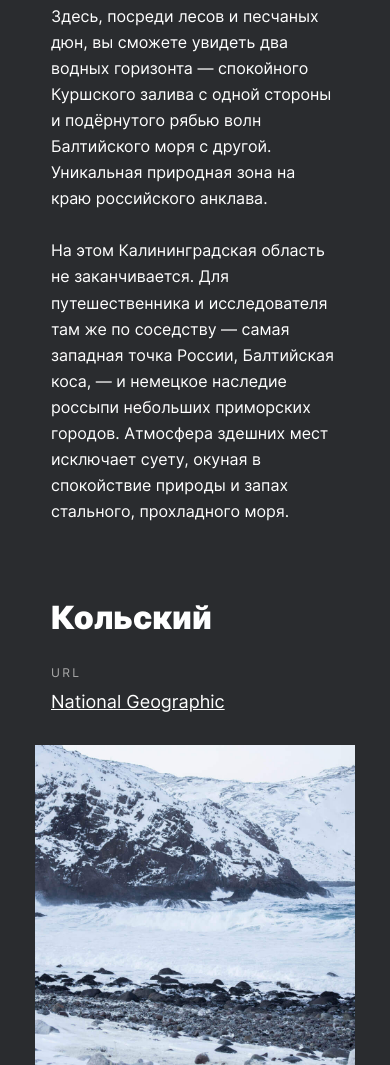
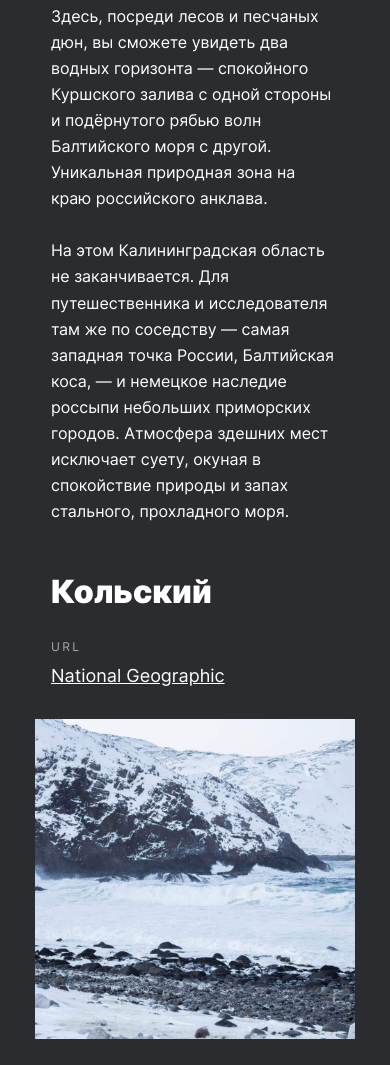
Before and after one commit to batkich/russian-travel, a plain HTML site: page index.html in a window 390 px wide. Shown: the part 4721-5786 px from the top of the page. Drawn offline with Linux system fonts and the light colour scheme; files whose address does not match are found by name.

Commit message:
Исправлены отступы, на ревью 3

```diff
--- a/blocks/content/content.css
+++ b/blocks/content/content.css
@@ -22,6 +22,27 @@
   }
 }
 
+@media screen and (max-width: 860px) {
+  .content {
+    grid-template-areas:
+    ". lead ."
+    "intro intro intro"
+    "photo-grid photo-grid photo-grid"
+    "places places places"
+    "covert covert covert";
+  }
+}
+
+@media screen and (max-width: 768px) {
+  .content {
+    grid-template-areas:
+    ". lead ."
+    ". intro ."
+    "photo-grid photo-grid photo-grid"
+    ". places ."
+    "covert covert covert";
+  }
+}
 @media all and (max-width: 320px) {
   .content {
     grid-template-columns: fit-content(320px);
--- a/blocks/intro/intro.css
+++ b/blocks/intro/intro.css
@@ -5,13 +5,6 @@
   padding-top: 92px;
   padding-bottom: 92px;
   align-self: start;
-}
-
-@media screen and (max-width: 1024px) {
-  .intro {
-    padding-left: 48px;
-    padding-right: 48px;
-  }
 }
 
 @media screen and (max-width: 960px) {
--- a/blocks/lead/lead.css
+++ b/blocks/lead/lead.css
@@ -19,7 +19,6 @@
 @media screen and (max-width: 1024px) {
   .lead{
     grid-template-columns: fit-content(928px);
-    padding: 0 48px;
   }
 }
 
--- a/blocks/place/__text/place__text.css
+++ b/blocks/place/__text/place__text.css
@@ -13,4 +13,8 @@
   .place__text {
     font-size: 16px;
   }
+
+  .place__text:last-of-type {
+    padding-bottom: 0;
+  }
 }
--- a/blocks/place/place.css
+++ b/blocks/place/place.css
@@ -22,12 +22,12 @@
   }
 }
 
-@media screen and (max-width: 950px) {
+@media screen and (max-width: 1022px) {
   .place {
     grid-template-columns: fit-content(340px) fit-content(352px);
     grid-template-rows: repeat(3, minmax(min-content, max-content));
     column-gap: 28px;
-    padding-top: 73px;
+    padding-top: 25px;
   }
 }
 
--- a/blocks/places/places.css
+++ b/blocks/places/places.css
@@ -6,20 +6,27 @@
   display: flex;
   flex-wrap: wrap;
   padding-top: 92px;
-  padding-bottom: 92px;
+  padding-bottom: 44px;
 }
 
 @media screen and (max-width: 1276px) {
   .places {
+    max-width: 928px;
     padding-left: 0;
     padding-right: 0;
+  }
+}
+
+@media screen and (max-width: 860px) {
+  .places{
+    justify-content: center;
   }
 }
 
 @media screen and (max-width: 768px) {
   .places {
     padding-top: 88px;
-    padding-bottom: 88px;
+    padding-bottom: 42px;
   }
 }
 
```
